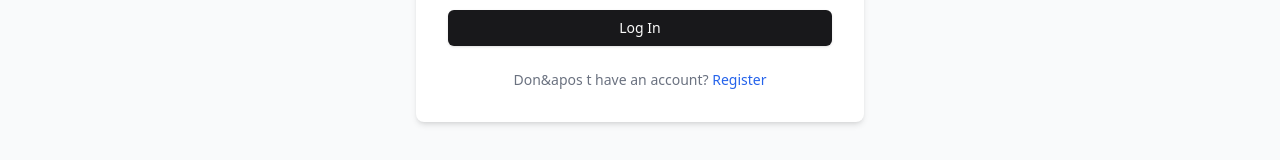
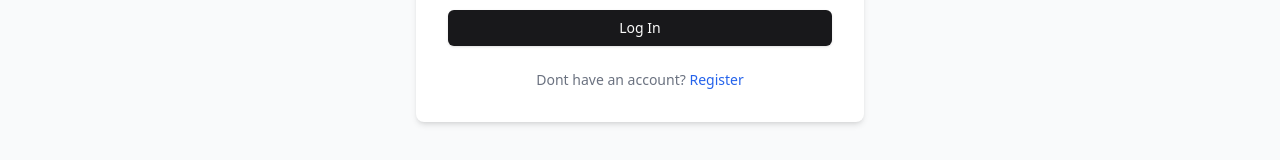
Before and after one commit to jmxor/tool-share, a Next.js app: page /auth/login in a window 1280 px wide. Shown: the part 382-542 px from the top of the page. Built offline with nearby package versions, Linux system fonts and the light colour scheme; no server answers.

Commit message:
Fixed migration queries and queries in actions to the new migration

```diff
--- a/src/app/auth/login/page.tsx
+++ b/src/app/auth/login/page.tsx
@@ -44,7 +44,7 @@ export default function LoginPage() {
                 </div>
                 <Button type="submit" className="w-full">Log In</Button>
                 <p className="text-center text-sm text-gray-500">
-                    Don&apos t have an account?{' '}
+                    Dont have an account?{' '}
                     <Link href="/auth/register" className="text-blue-600 hover:underline">
                         Register
                     </Link>
```
